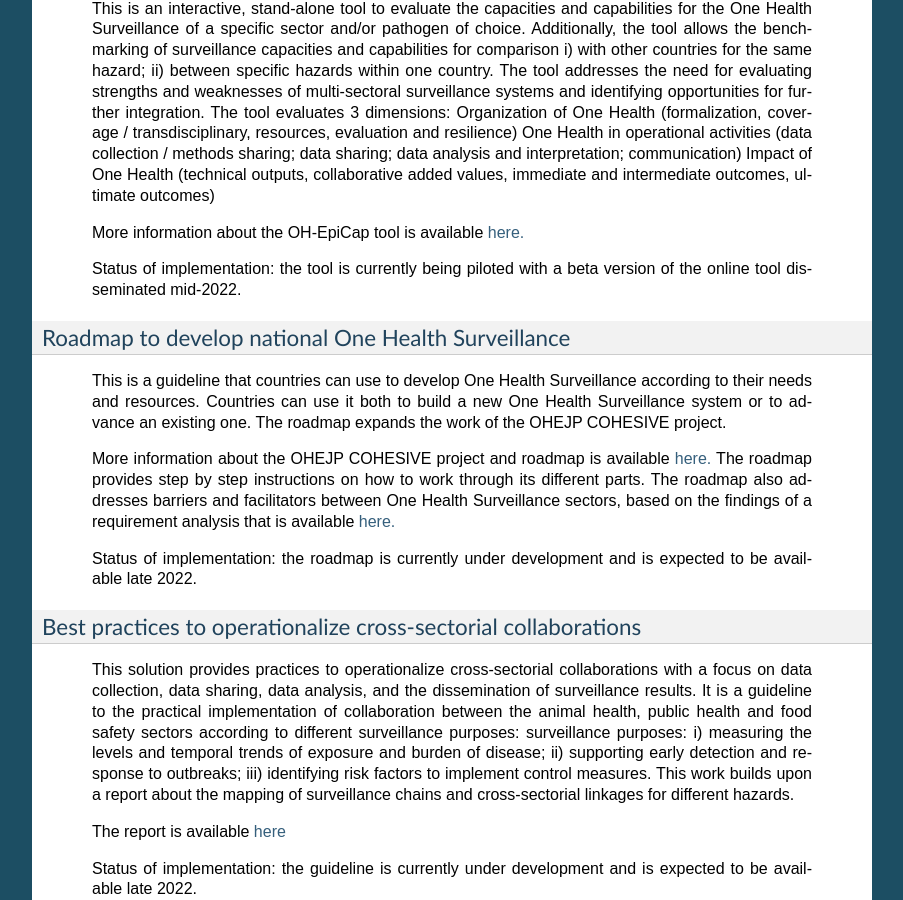
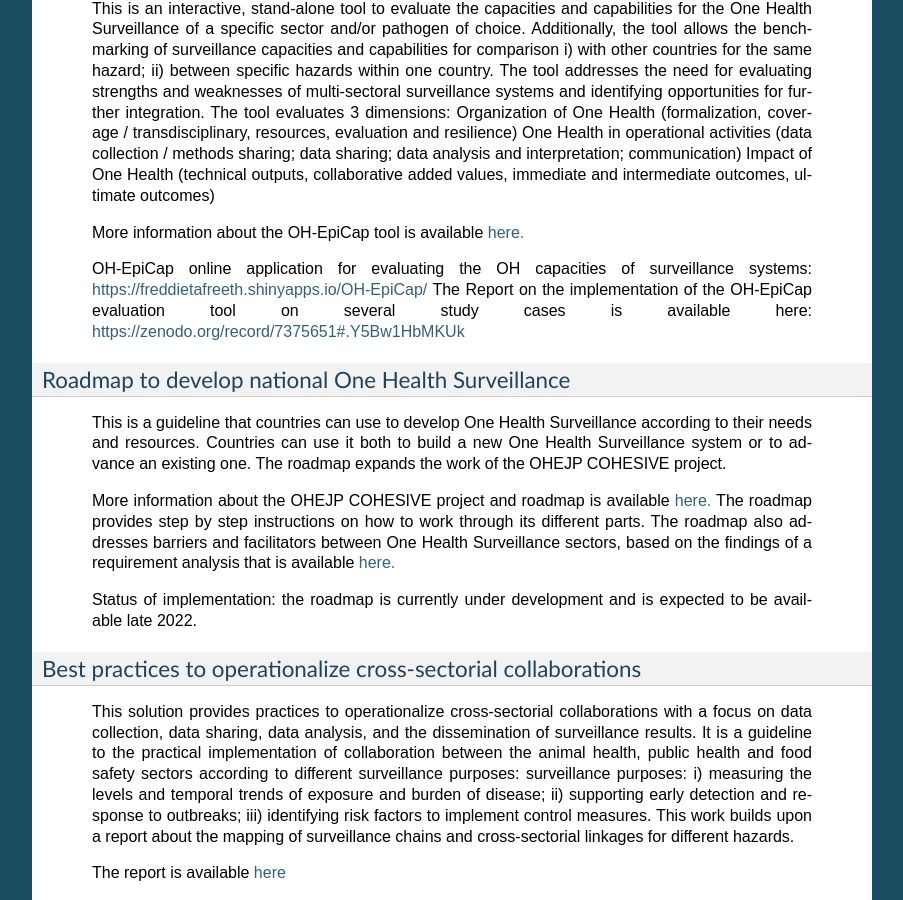
Before and after one commit to EJP-ORION/OH-Surveillance-Codex, a Sphinx documentation site: the page built from docs/1-the-planning-and-management-principle.rst, in a window 1280 px wide and 900 px high, scrolled down 2194 px. Shown: the whole window, without its empty margins (198-1101 px from the left). Built offline with Sphinx 7.4.7, drawn with Linux system fonts in a browser that asks for light colours.

Commit message:
Add link for OH EPI Cap Tool

```diff
--- a/docs/1-the-planning-and-management-principle.rst
+++ b/docs/1-the-planning-and-management-principle.rst
@@ -131,7 +131,8 @@ OH-EpiCap tool
 
   More information about the OH-EpiCap tool is available `here. <https://onehealthejp.eu/wp-content/uploads/2022/06/OHEJP_MATRIX_OH-EpiCap_flyer_2022_06.pdf>`_
 
-  Status of implementation: the tool is currently being piloted with a beta version of the online tool disseminated mid-2022.
+  OH-EpiCap online application for evaluating the OH capacities of surveillance systems: https://freddietafreeth.shinyapps.io/OH-EpiCap/
+  The Report on the implementation of the OH-EpiCap evaluation tool on several study cases is available here: https://zenodo.org/record/7375651#.Y5Bw1HbMKUk
 
 Roadmap to develop national One Health Surveillance
 '''''''''''''''''''''''''''''''''''''''''''''''''''
```
